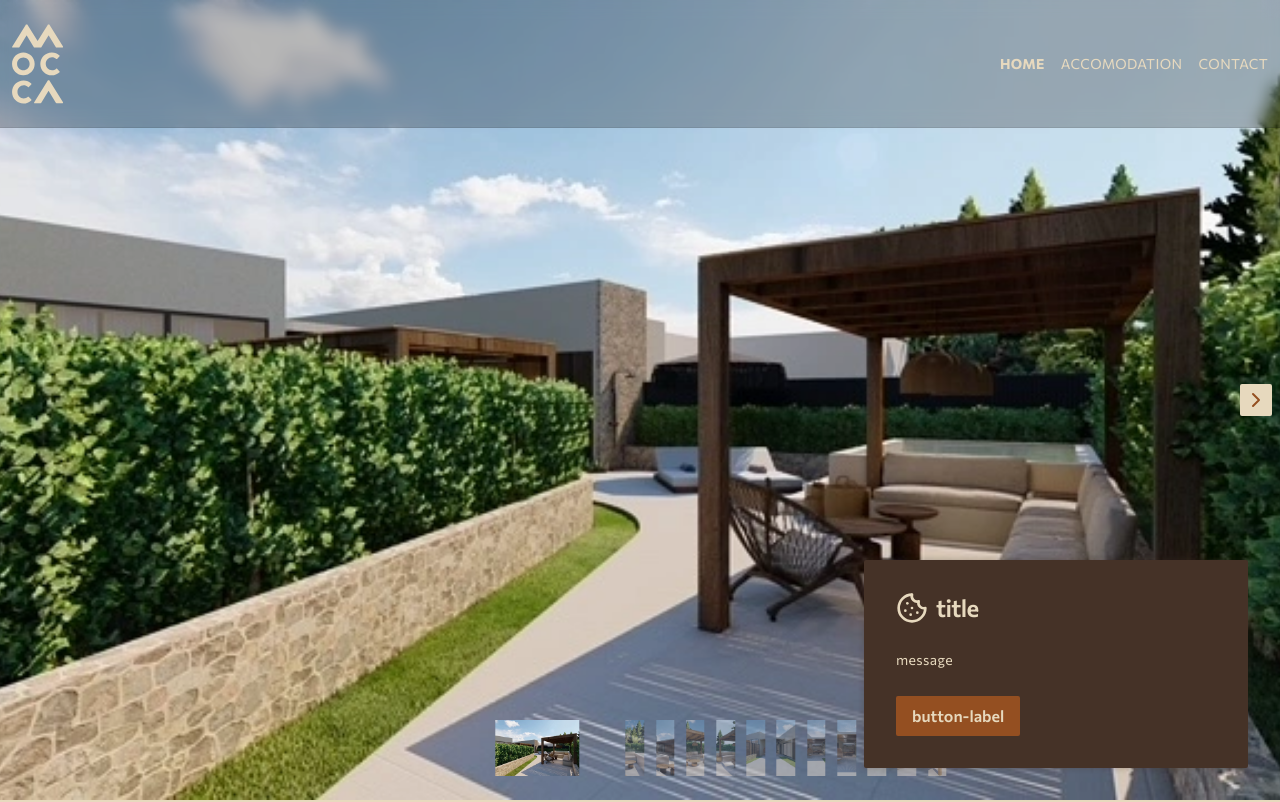
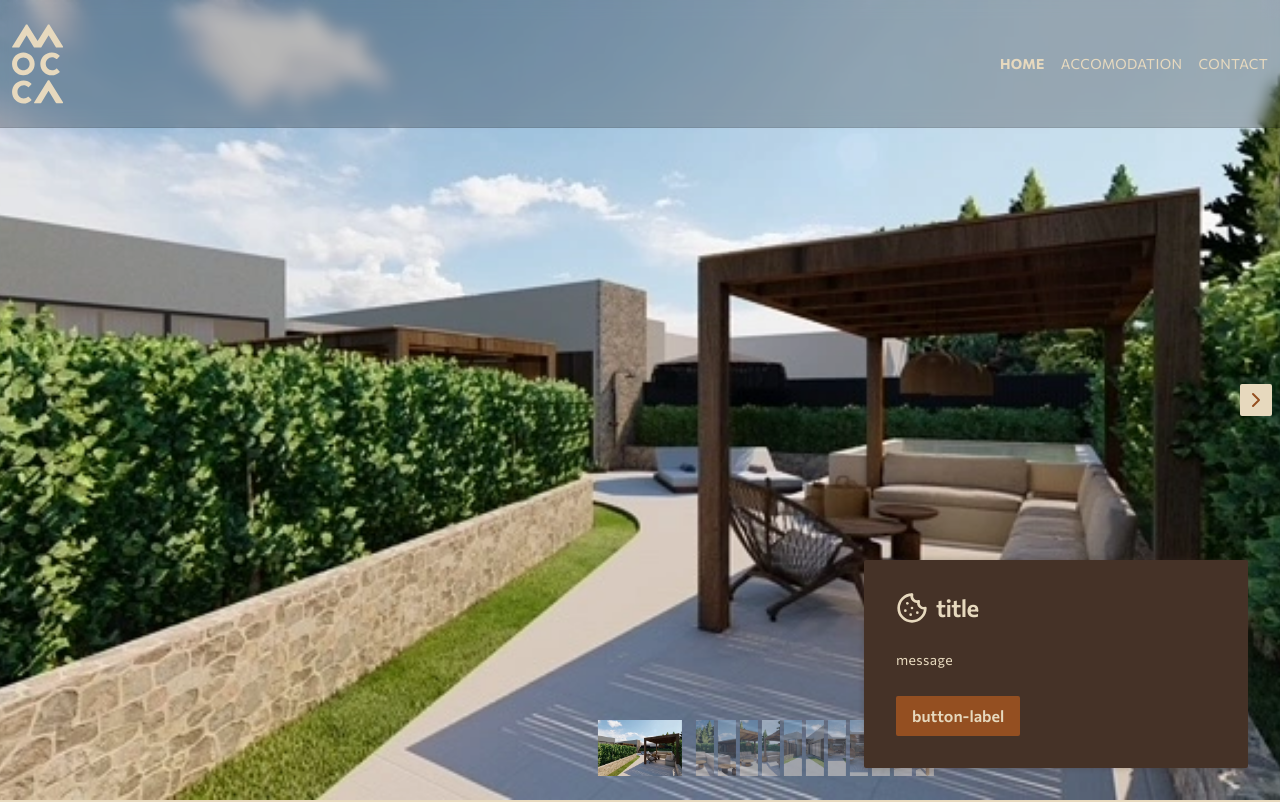
Before and after one commit to chrismitsdev/mocca-living, a Next.js app: page /en in a window 1280 px wide. Shown: the top 802 px of the page. Built offline with nearby package versions, Linux system fonts and the light colour scheme.

Commit message:
carousel thumbnail image container fix attempt 2

```diff
--- a/src/components/ui/carousel.tsx
+++ b/src/components/ui/carousel.tsx
@@ -270,7 +270,7 @@ const CarouselThumbnailContainer = React.forwardRef<
   return (
     <motion.div
       initial={initial}
-      className={cn('w-auto h-[inherit] flex', className)}
+      className={cn('w-[-webkit-min-content] h-[inherit] flex', className)}
       style={{
         aspectRatio: activeThumbnailRatio,
         gap: `${thumbGap}%`
```
